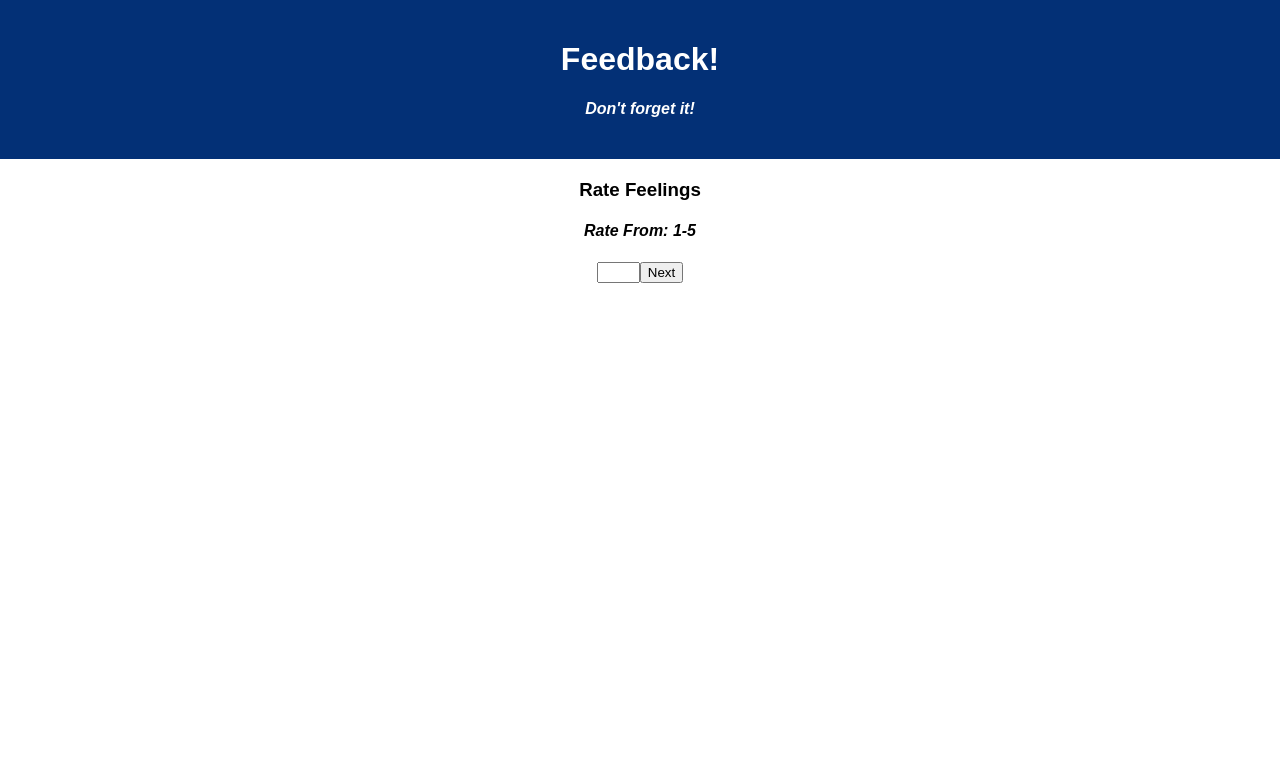
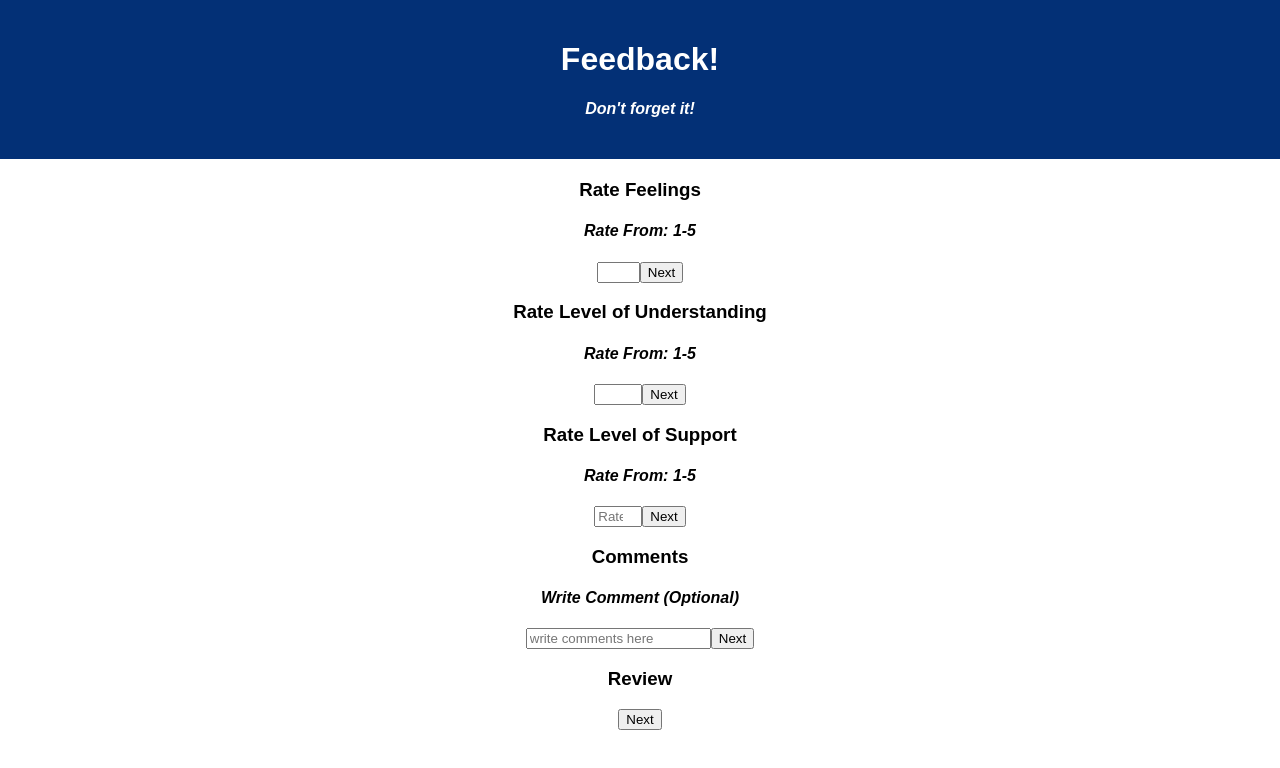
Before and after one commit to cback97/redux-feedback-loop, a React (Create React App) app: page / in a window 1280 px wide. Shown: the top 768 px of the page. Built offline with nearby package versions, Linux system fonts and the light colour scheme.

Commit message:
input fields all set to clear

```diff
--- a/src/components/App/App.jsx
+++ b/src/components/App/App.jsx
@@ -20,6 +20,10 @@ function App() {
         <h4>Don't forget it!</h4>
       </header>
         <Feelings/>
+        <Understanding/>
+        <Support/>
+        <Comments/>
+        <Review/>
     </div>
   );
 }
--- a/src/components/Comments/Comments.jsx
+++ b/src/components/Comments/Comments.jsx
@@ -1,6 +1,6 @@
 import { useDispatch } from 'react-redux';
 import { useHistory } from 'react-router-dom';
-import {useState} from 'react';
+import { useState } from 'react';
 
 
 
@@ -8,16 +8,23 @@ function Comments() {
     const [comment, setComment] = useState('');
     const dispatch = useDispatch();
 
+
     const handleSubmit = (event) => {
-
-    }
+        dispatch({
+            type: 'SUBMIT_COMMENT', payload: {
+                comment: comment
+            }
+        })
+        setComment('');
+    } // end handleSubmit
 
     return (
         <div>
 
             <form onSubmit={handleSubmit}>
                 <h3>Comments</h3>
-                <input required type="text" placeholder="write comments here" name="Comments" onChange={(event) => setComment(event.target.value)}/>
+                <h4>Write Comment (Optional)</h4>
+                <input type="text" placeholder="write comments here" name="Comments" value={comment} onChange={(event) => setComment(event.target.value)} />
                 <button type="submit">Next</button>
             </form>
 
--- a/src/components/Feelings/Feelings.jsx
+++ b/src/components/Feelings/Feelings.jsx
@@ -16,7 +16,7 @@ function Feelings() {
             }
 
         })
-
+        setFeelings('');
     } // end handleSubmit
 
     return (
--- a/src/components/Support/Support.jsx
+++ b/src/components/Support/Support.jsx
@@ -8,15 +8,21 @@ function Support() {
     const dispatch = useDispatch();
 
     const handleSubmit = (event) => {
-
-    }
+        dispatch({
+            type: 'SUBMIT_SUPPORT', payload: {
+                support: support
+            }
+        })
+        setSupport('');
+    } // end handleSubmit
 
     return (
         <div>
 
             <form onSubmit={handleSubmit}>
                 <h3>Rate Level of Support</h3>
-                <input required type="number" min="1" max="5" placeholder="Rate From: 1-5" name="Support" onChange={(event) => setSupport(event.target.value)}/>
+                <h4>Rate From: 1-5</h4>
+                <input required type="number" min="1" max="5" placeholder="Rate From: 1-5" name="Support" value={support} onChange={(event) => setSupport(event.target.value)}/>
                 <button type="submit">Next</button>
             </form>
 
--- a/src/components/Understanding/Understanding.jsx
+++ b/src/components/Understanding/Understanding.jsx
@@ -10,15 +10,23 @@ function Understanding() {
 
 
     const handleSubmit = (event) => {
+        dispatch({
+            type: 'SUBMIT_UNDERSTANDING', payload: {
+                understanding: understanding
 
-    }
+            }
+
+        })
+        setUnderstanding('');
+    } // end handleSubmit
 
     return (
         <div>
 
             <form onSubmit={handleSubmit}>
                 <h3>Rate Level of Understanding</h3>
-                <input required type="number" min="1" max="5" placeholder="Rate From: 1-5" name="Understanding" onChange={(event) => setUnderstanding(event.target.value)}/>
+                <h4>Rate From: 1-5</h4>
+                <input required type="number" min="1" max="5" name="Understanding" value={understanding} onChange={(event) => setUnderstanding(event.target.value)}/>
                 <button type="submit">Next</button>
             </form>
 
--- a/src/index.js
+++ b/src/index.js
@@ -9,13 +9,16 @@ import logger from 'redux-logger';
 
 const feelingsReducer = (state={}, action) => {
     if(action.type === 'SUBMIT_FEELING'){
-        console.log(action.payload);
+        return action.payload;
     }
     return state;
 }
 
 
 const understandingReducer = (state={}, action) => {
+    if(action.type === 'SUBMIT_UNDERSTANDING'){
+        return action.payload;
+    }
     return state;
 }
 
```
Also changed, not shown: 1 other file (tests, documents, lock files or other folders).
